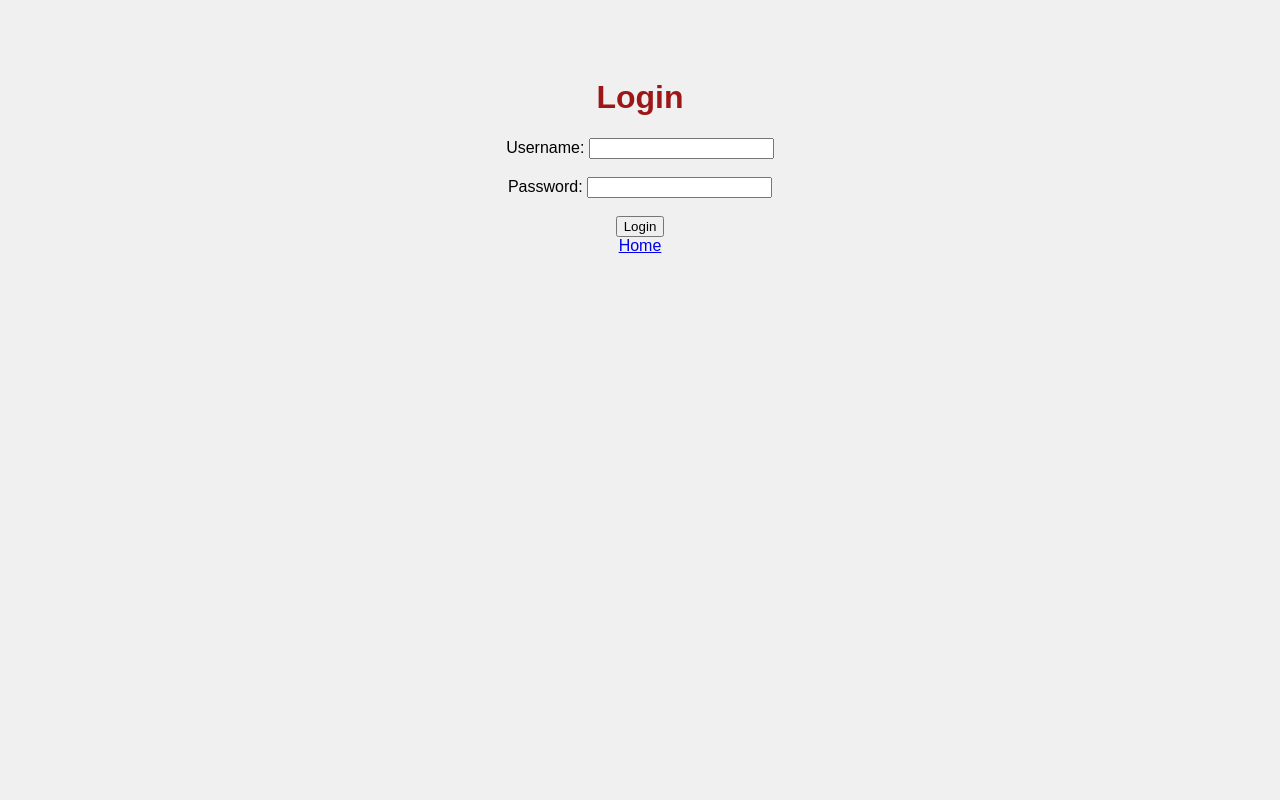
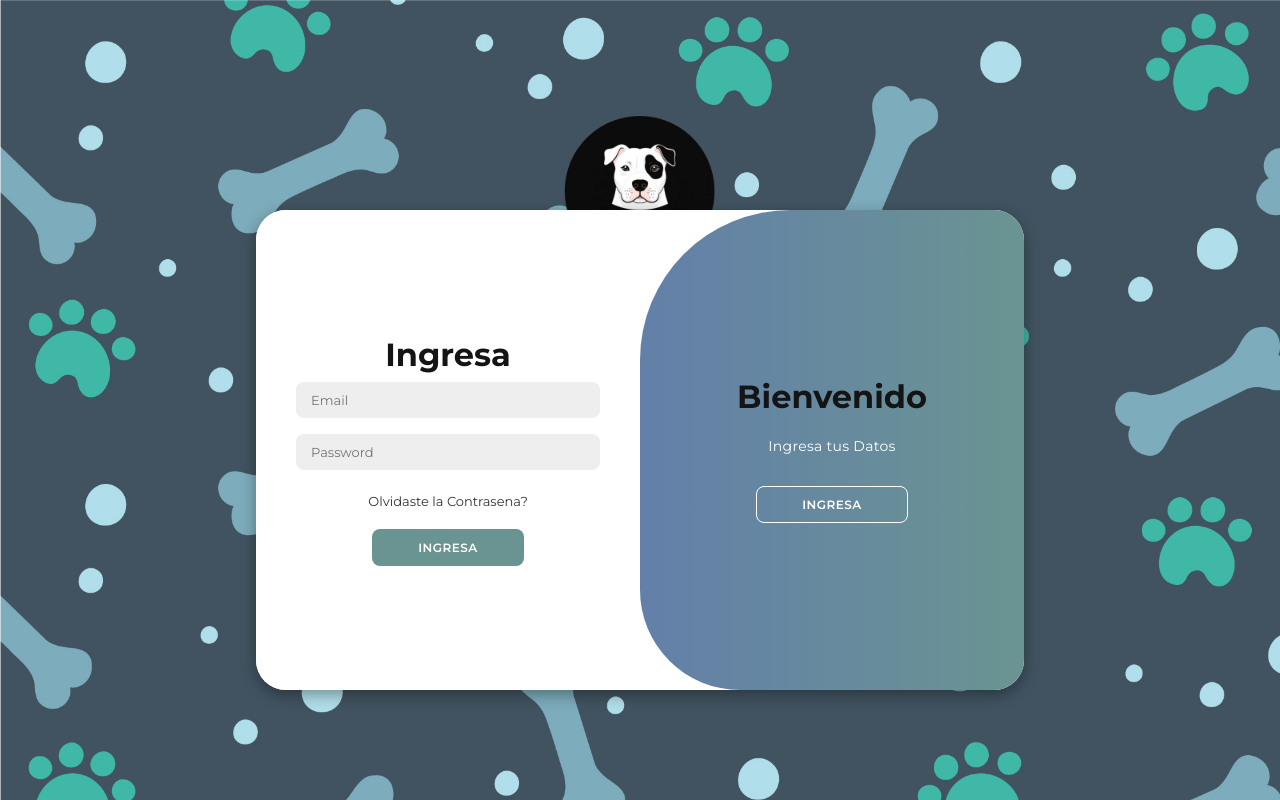
Before and after one commit to Maryu12/PetCare, a FastAPI app: page /login in a window 1280 px wide. Run offline with FastAPI, Linux system fonts and the light colour scheme.

Commit message:
Front logger

```diff
--- a/src/APP/main.py
+++ b/src/APP/main.py
@@ -19,9 +19,14 @@ async def get_login(request: Request):
     return templates.TemplateResponse("login.html", {"request": request})
 
 @app.post("/login")
-async def post_login(request: Request, username: str = Form(...), password: str = Form(...)):
+async def post_login(request: Request, email: str = Form(...), password: str = Form(...)):
     # Aquí puedes agregar la lógica de autenticación
-    return templates.TemplateResponse("login.html", {"request": request, "username": username, "password": password})
+    return templates.TemplateResponse("login.html", {"request": request, "email": email})
+
+@app.post("/register")
+async def post_register(request: Request, name: str = Form(...), email: str = Form(...), password: str = Form(...)):
+
+    return templates.TemplateResponse("login.html", {"request": request, "name": name, "email": email})
 
 if __name__ == "__main__":
     uvicorn.run(app, host="127.0.0.1", port=8000, reload=True)
--- /dev/null
+++ b/src/views/static/login.css
@@ -0,0 +1,231 @@
+@import url('https://fonts.googleapis.com/css2?family=Montserrat:wght@300;400;500;600;700&display=swap');
+
+*{
+    margin: 0;
+    padding: 0;
+    box-sizing: border-box;
+    font-family: 'Montserrat', sans-serif;
+}
+
+h1 {
+    color: #141414;
+}
+
+body{
+    background: url('images/Back.jpg');
+    background-size: cover;
+    display: flex;
+    align-items: center;
+    justify-content: center;
+    flex-direction: column;
+    height: 100vh;
+}
+
+.logo-container {
+    position: absolute;
+    top: 100px; /* Ajusta este valor según sea necesario */
+    left: 50%;
+    transform: translateX(-50%);
+    width: 200px; /* Ajusta el tamaño del contenedor según sea necesario */
+    height: auto;
+}
+
+.logo-container img {
+    width: 100%;
+    height: auto;
+}
+
+
+.container{
+    background-color: #fff;
+    border-radius: 30px;
+    box-shadow: 0 5px 15px rgba(0, 0, 0, 0.35);
+    position: relative;
+    overflow: hidden;
+    width: 768px;
+    max-width: 100%;
+    min-height: 480px;
+    margin-top: 100px;
+}
+
+
+.container p{
+    font-size: 14px;
+    line-height: 20px;
+    letter-spacing: 0.3px;
+    margin: 20px 0;
+}
+
+.container span{
+    font-size: 12px;
+}
+
+.container a{
+    color: #333;
+    font-size: 13px;
+    text-decoration: none;
+    margin: 15px 0 10px;
+}
+
+.container button{
+    background-color: #6A9492;
+    color: #fff;
+    font-size: 12px;
+    padding: 10px 45px;
+    border: 1px solid transparent;
+    border-radius: 8px;
+    font-weight: 600;
+    letter-spacing: 0.5px;
+    text-transform: uppercase;
+    margin-top: 10px;
+    cursor: pointer;
+}
+
+.container button.hidden{
+    background-color: transparent;
+    border-color: #fff;
+}
+
+.container form{
+    background-color: #fff;
+    display: flex;
+    align-items: center;
+    justify-content: center;
+    flex-direction: column;
+    padding: 0 40px;
+    height: 100%;
+}
+
+.container input{
+    background-color: #eee;
+    border: none;
+    margin: 8px 0;
+    padding: 10px 15px;
+    font-size: 13px;
+    border-radius: 8px;
+    width: 100%;
+    outline: none;
+}
+
+.form-container{
+    position: absolute;
+    top: 0;
+    height: 100%;
+    transition: all 0.6s ease-in-out;
+}
+
+.sign-in{
+    left: 0;
+    width: 50%;
+    z-index: 2;
+}
+
+.container.active .sign-in{
+    transform: translateX(100%);
+}
+
+.sign-up{
+    left: 0;
+    width: 50%;
+    opacity: 0;
+    z-index: 1;
+}
+
+.container.active .sign-up{
+    transform: translateX(100%);
+    opacity: 1;
+    z-index: 5;
+    animation: move 0.6s;
+}
+
+@keyframes move{
+    0%, 49.99%{
+        opacity: 0;
+        z-index: 1;
+    }
+    50%, 100%{
+        opacity: 1;
+        z-index: 5;
+    }
+}
+
+.social-icons{
+    margin: 20px 0;
+}
+
+.social-icons a{
+    border: 1px solid #ccc;
+    border-radius: 20%;
+    display: inline-flex;
+    justify-content: center;
+    align-items: center;
+    margin: 0 3px;
+    width: 40px;
+    height: 40px;
+}
+
+.toggle-container{
+    position: absolute;
+    top: 0;
+    left: 50%;
+    width: 50%;
+    height: 100%;
+    overflow: hidden;
+    transition: all 0.6s ease-in-out;
+    border-radius: 150px 0 0 100px;
+    z-index: 1000;
+}
+
+.container.active .toggle-container{
+    transform: translateX(-100%);
+    border-radius: 0 150px 100px 0;
+}
+
+.toggle{
+    background-color: #6A9492;
+    height: 100%;
+    background: linear-gradient(to right, #5c6bc0, #6A9492);
+    color: #fff;
+    position: relative;
+    left: -100%;
+    height: 100%;
+    width: 200%;
+    transform: translateX(0);
+    transition: all 0.6s ease-in-out;
+}
+
+.container.active .toggle{
+    transform: translateX(50%);
+}
+
+.toggle-panel{
+    position: absolute;
+    width: 50%;
+    height: 100%;
+    display: flex;
+    align-items: center;
+    justify-content: center;
+    flex-direction: column;
+    padding: 0 30px;
+    text-align: center;
+    top: 0;
+    transform: translateX(0);
+    transition: all 0.6s ease-in-out;
+}
+
+.toggle-left{
+    transform: translateX(-200%);
+}
+
+.container.active .toggle-left{
+    transform: translateX(0);
+}
+
+.toggle-right{
+    right: 0;
+    transform: translateX(0);
+}
+
+.container.active .toggle-right{
+    transform: translateX(200%);
+}
--- /dev/null
+++ b/src/views/static/script.js
@@ -0,0 +1,11 @@
+const container = document.getElementById('container');
+const signUpButton = document.getElementById('register');
+const signInButton = document.getElementById('login');
+
+signUpButton.addEventListener('click', () => {
+    container.classList.add('active');
+});
+
+signInButton.addEventListener('click', () => {
+    container.classList.remove('active');
+});
--- a/src/views/static/styles.css
+++ b/src/views/static/styles.css
@@ -1,10 +1,19 @@
-body {
-    font-family: Arial, sans-serif;
-    background-color: #f0f0f0;
-    text-align: center;
-    padding: 50px;
+@import url('https://fonts.googleapis.com/css2?family=Montserrat:wght@300;400;500;600;700&display=swap');
+
+* {
+    margin: 0;
+    padding: 0;
+    box-sizing: border-box;
+    font-family: 'Montserrat', sans-serif;
+
 }
 
-h1 {
-    color: #9c1818;
+body {
+    background-color: #c9d6ff;
+    background: linear-gradient(to right, #e2e2e2, #c9d6ff);
+    display: flex;
+    align-items: center;
+    justify-content: center;
+    height: 100vh;
+    margin: 0;
 }
--- a/src/views/templates/login.html
+++ b/src/views/templates/login.html
@@ -4,20 +4,48 @@
     <meta charset="UTF-8">
     <meta name="viewport" content="width=device-width, initial-scale=1.0">
     <link rel="stylesheet" href="/static/styles.css">
-    <title>Login - Milenzo</title>
+    <link rel="stylesheet" href="/static/login.css">
+    <title>Milenzo</title>
 </head>
 <body>
-    <h1>Login</h1>
-    <form action="/login" method="post">
-        <label for="username">Username:</label>
-        <input type="text" id="username" name="username"><br><br>
-        <label for="password">Password:</label>
-        <input type="password" id="password" name="password"><br><br>
-        <input type="submit" value="Login">
-    </form>
-    {% if username %}
-        <p>Bienvenido, {{ username }}!</p>
-    {% endif %}
-    <a href="/">Home</a>
+    <div class="logo-container">
+        <img src="/static/images/milen-2.png" alt="logo-container">
+    </div>
+    <div class="container" id="container">
+        <div class="form-container sign-up">
+            <form>
+                <h1>Crea tu Cuenta</h1>
+                <input type="text" placeholder="Name">
+                <input type="email" placeholder="Email">
+                <input type="password" placeholder="Password">
+                <button>Ingresa</button>
+            </form>
+        </div>
+        <div class="form-container sign-in">
+            <form>
+                <h1>Ingresa</h1>
+                <input type="email" placeholder="Email">
+                <input type="password" placeholder="Password">
+                <a href="#">Olvidaste la Contrasena?</a>
+                <button>Ingresa</button>
+            </form>
+        </div>
+        <div class="toggle-container">
+            <div class="toggle">
+                <div class="toggle-panel toggle-left">
+                    <h1>Bienvenido</h1>
+                    <p>Ingresa tus Datos</p>
+                    <button class="hidden" id="login">Ingresa</button>
+                </div>
+                <div class="toggle-panel toggle-right">
+                    <h1>Bienvenido</h1>
+                    <p>Ingresa tus Datos</p>
+                    <button class="hidden" id="register">Ingresa</button>
+                </div>
+            </div>
+        </div>
+    </div>
+
+    <script src="/static/script.js"></script>
 </body>
 </html>
```
Also changed, not shown: src/views/static/images/Back.jpg (added), src/views/static/images/milen-1.png (added), src/views/static/images/milen-2.png (added).
